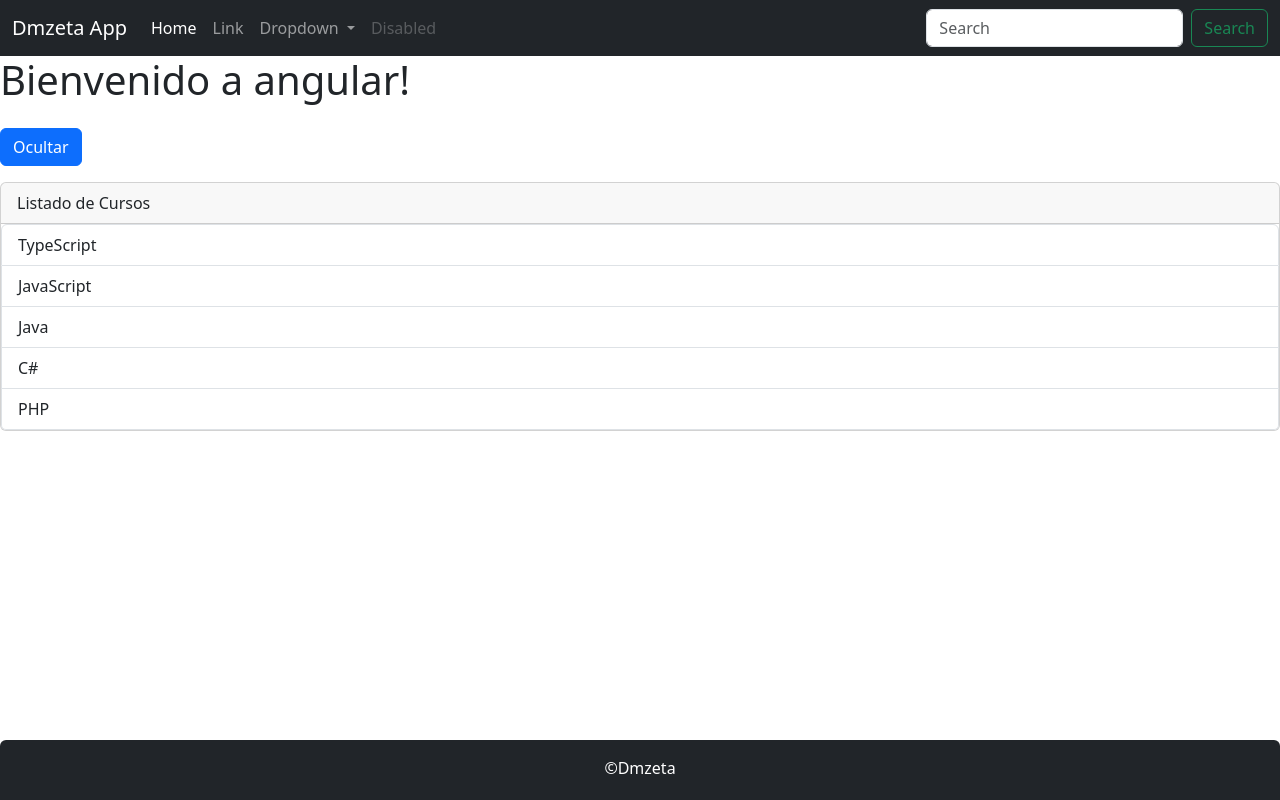
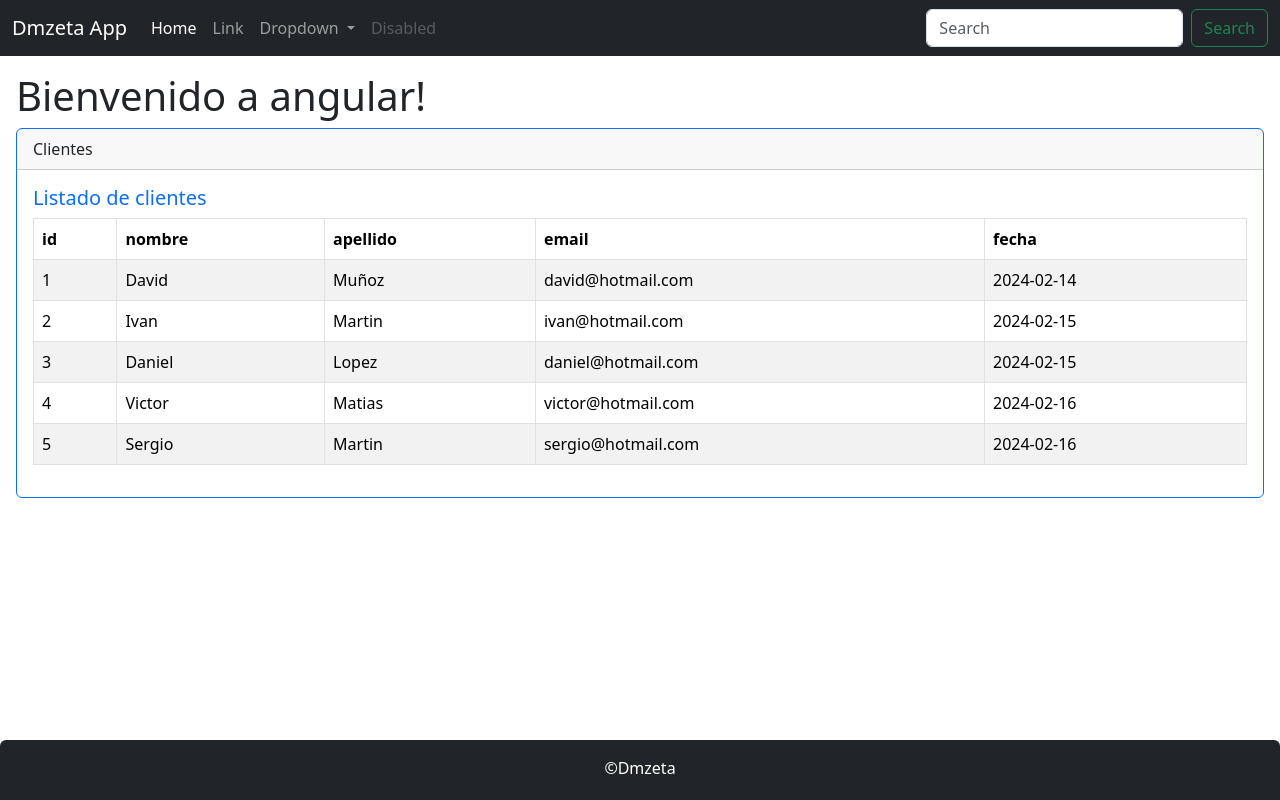
Before and after one commit to deeeeivid/frontTfg, an Angular app: page / in a window 1280 px wide. Built offline with nearby package versions, Linux system fonts and the light colour scheme.

Commit message:
clientes component

```diff
--- a/src/app/app.component.html
+++ b/src/app/app.component.html
@@ -1,8 +1,8 @@
 <app-header></app-header>
-<div>
+<div class="m-lg-3">
   <h1>
     {{ title }}!
   </h1>
-  <app-directiva></app-directiva>
+  <app-clientes></app-clientes>
 </div>
 <app-footer></app-footer>
--- a/src/app/app.component.ts
+++ b/src/app/app.component.ts
@@ -3,18 +3,16 @@ import { RouterOutlet } from '@angular/router';
 import {HeaderComponent} from "./header/header.component";
 import {FooterComponent} from "./footer/footer.component";
 import {DirectivaComponent} from "./directiva/directiva.component";
+import {ClientesComponent} from "./clientes/clientes.component";
 
 @Component({
   selector: 'app-root',
   standalone: true,
-  imports: [RouterOutlet, HeaderComponent, FooterComponent, DirectivaComponent],
+  imports: [RouterOutlet, HeaderComponent, FooterComponent, DirectivaComponent, ClientesComponent],
   templateUrl: './app.component.html',
   styleUrl: './app.component.css'
 })
 export class AppComponent {
   title = 'Bienvenido a angular';
 
-  curso = 'Trabajo de fin de grado';
-  autor = 'Dmzeta ';
-
 }
--- /dev/null
+++ b/src/app/clientes/cliente.ts
@@ -0,0 +1,8 @@
+export class Cliente {
+  id: number;
+  nombre: string;
+  apellido: string;
+  createAt:string;
+  email: string;
+
+}
--- /dev/null
+++ b/src/app/clientes/clientes.component.html
@@ -0,0 +1,26 @@
+<div class="card border-primary mb-3">
+  <div class="card-header">Clientes</div>
+  <div class="card-body text-primary">
+    <h5 class="card-title">Listado de clientes</h5>
+    <table class="table table-bordered table-striped">
+      <thead>
+      <tr>
+        <th>id</th>
+        <th>nombre</th>
+        <th>apellido</th>
+        <th>email</th>
+        <th>fecha</th>
+      </tr>
+      </thead>
+      <tbody>
+      <tr *ngFor="let cliente of clientes">
+        <td> {{ cliente.id }}</td>
+        <td> {{ cliente.nombre }}</td>
+        <td> {{ cliente.apellido }}</td>
+        <td> {{ cliente.email }}</td>
+        <td> {{ cliente.createAt }}</td>
+      </tr>
+      </tbody>
+    </table>
+  </div>
+</div>
--- /dev/null
+++ b/src/app/clientes/clientes.component.ts
@@ -0,0 +1,25 @@
+import {Component, OnInit} from '@angular/core';
+import {Cliente} from "./cliente";
+import {NgForOf} from "@angular/common";
+import {CLIENTES} from "./clientes.json";
+
+@Component({
+  selector: 'app-clientes',
+  standalone: true,
+  templateUrl: './clientes.component.html',
+  imports: [
+    NgForOf
+  ]
+})
+export class ClientesComponent implements OnInit{
+
+  clientes: Cliente[];
+
+  constructor() {
+  }
+
+  ngOnInit(){
+    this.clientes = CLIENTES;
+  }
+
+}
--- /dev/null
+++ b/src/app/clientes/clientes.json.ts
@@ -0,0 +1,9 @@
+import {Cliente} from "./cliente";
+
+export const CLIENTES: Cliente[] = [
+  {id: 1, nombre: 'David', apellido: 'Muñoz', email: 'david@hotmail.com', createAt: '2024-02-14'},
+  {id: 2, nombre: 'Ivan', apellido: 'Martin', email: 'ivan@hotmail.com', createAt: '2024-02-15'},
+  {id: 3, nombre: 'Daniel', apellido: 'Lopez', email: 'daniel@hotmail.com', createAt: '2024-02-15'},
+  {id: 4, nombre: 'Victor', apellido: 'Matias', email: 'victor@hotmail.com', createAt: '2024-02-16'},
+  {id: 5, nombre: 'Sergio', apellido: 'Martin', email: 'sergio@hotmail.com', createAt: '2024-02-16'}
+];
--- a/src/app/header/header.component.ts
+++ b/src/app/header/header.component.ts
@@ -8,5 +8,5 @@ import {Component} from "@angular/core";
   }
 )
 export class HeaderComponent{
-  title = 'Dmzeta App'
+  title = 'Dmzeta App';
 }
```
